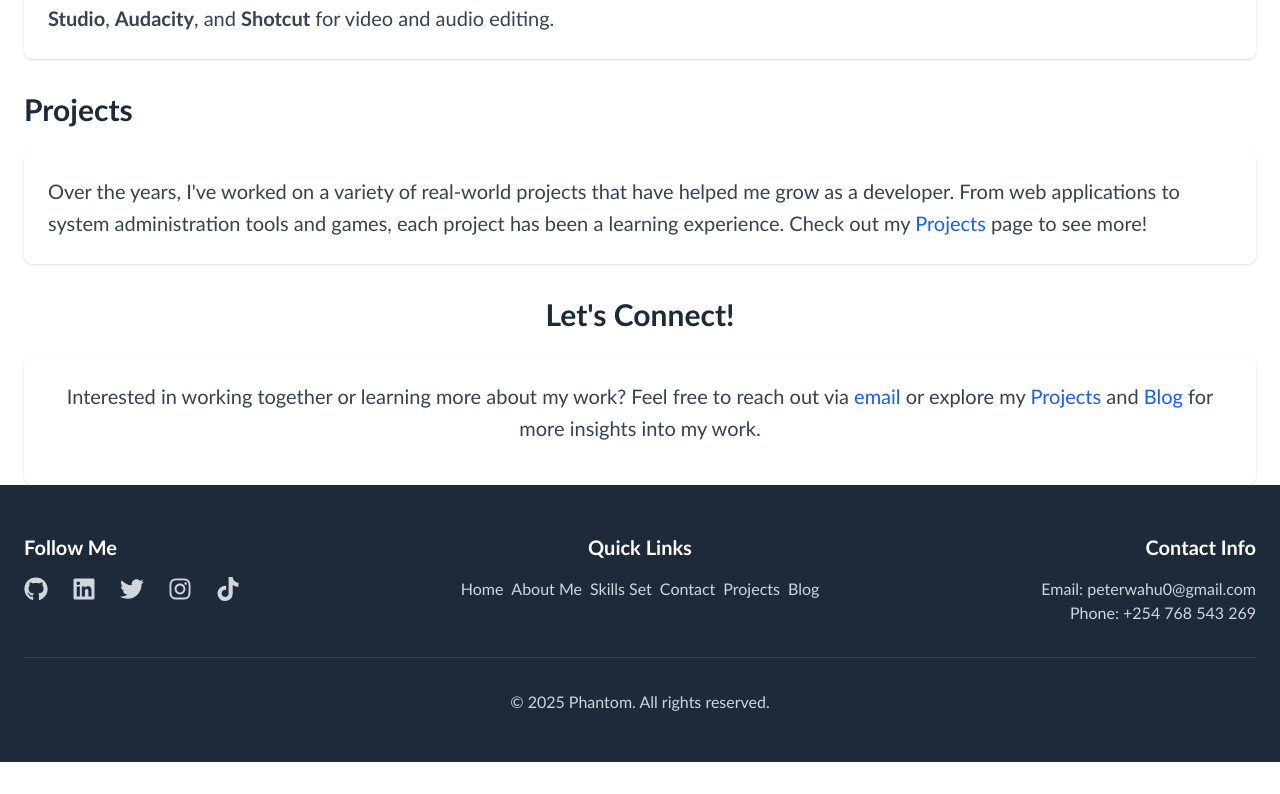
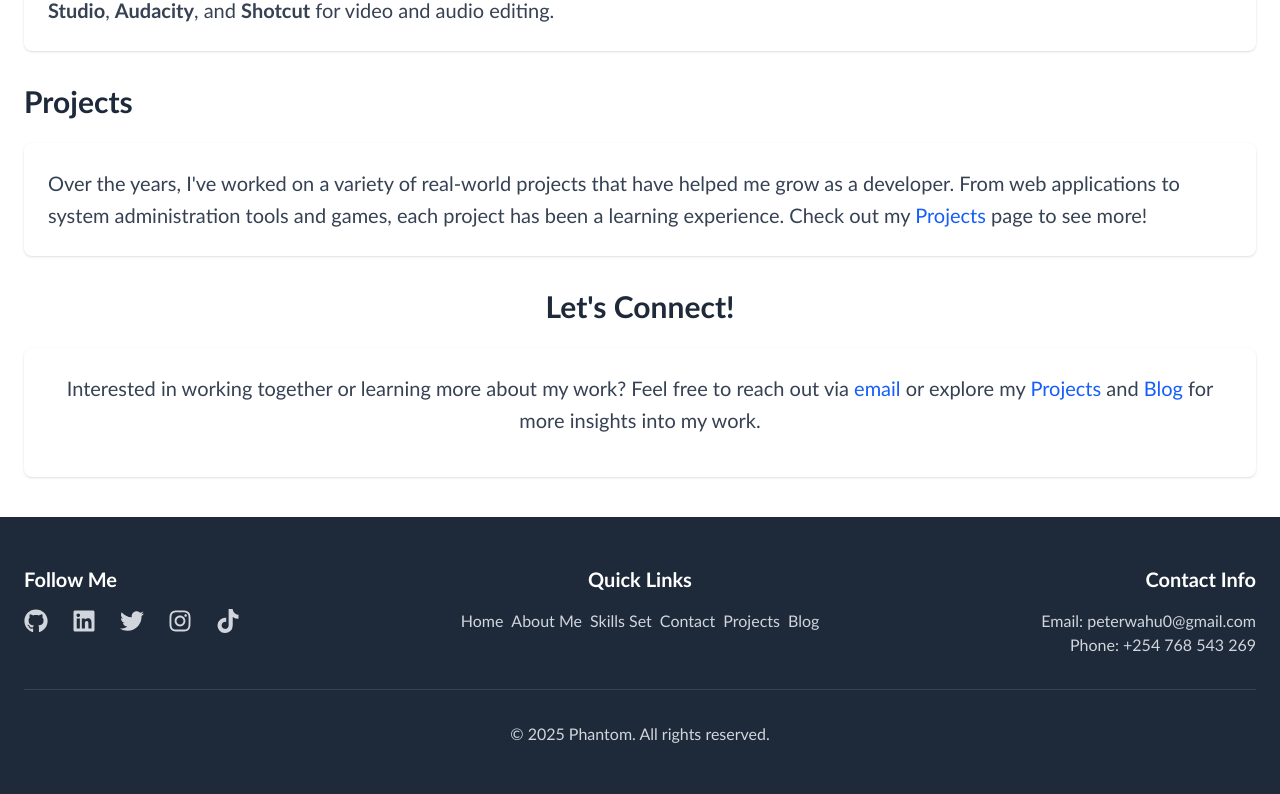
Before and after one commit to Pe-te-r/portfolio, a React (Vite) app: page /about in a window 1280 px wide. Shown: the part 2292-3086 px from the top of the page. Before the commit the page ends 3054 px from the top, so only its background shows below. Built offline with nearby package versions, Linux system fonts and the light colour scheme.

Commit message:
more layout

```diff
--- a/src/App.tsx
+++ b/src/App.tsx
@@ -5,14 +5,16 @@ import SkillsSection from "./pages/home/SkillsSection";
 import About from "./pages/About";
 import ContactPage from "./pages/Contact";
 import ProjectsPage from "./pages/projects/Projects";
-import BlogPage from "./pages/Blogs";
-import Footer from "./components/Footer";
+import BlogPage from "./pages/blogs/Blogs";
+import Layout from "./components/Layout";
 
 
 function App() {
   return (
     <>
       <Navbar />
+      <Layout>
+
       <Routes>
 
         <Route path="/" element={<Home />} />
@@ -22,7 +24,7 @@ function App() {
         <Route path="/projects" element={<ProjectsPage />} />
         <Route path="/blogs" element={<BlogPage />} />
       </Routes>
-      <Footer/>
+      </Layout>
     </>
   );
 }
--- a/src/components/Footer.tsx
+++ b/src/components/Footer.tsx
@@ -5,7 +5,7 @@ import { socialMediaLinks, navLinks } from "../links.tsx";
 
 const Footer: React.FC = () => {
   return (
-    <footer className="bg-gray-800 text-white py-12">
+    <footer className="bg-gray-800 text-white py-12 mt-10">
       <div className="container mx-auto px-6">
         {/* Footer Content */}
         <div className="grid grid-cols-1 md:grid-cols-3 gap-8">
--- /dev/null
+++ b/src/components/Layout.tsx
@@ -0,0 +1,13 @@
+import React from "react";
+import Footer from "./Footer";
+
+const Layout: React.FC<{ children: React.ReactNode }> = ({ children }) => {
+  return (
+    <div className="min-h-screen mt-18 grid grid-rows-[1fr_auto]">
+      <main>{children}</main>
+      <Footer />
+    </div>
+  );
+};
+
+export default Layout;
--- a/src/links.tsx
+++ b/src/links.tsx
@@ -31,6 +31,8 @@ export const socialMediaLinks = [
 
 
 
+
+
   export const navLinks = [
     { name: "Home", path: "/" },
     { name: "About Me", path: "/about" },
--- a/src/pages/About.tsx
+++ b/src/pages/About.tsx
@@ -24,7 +24,7 @@ const itemVariants = {
 const AboutMe: React.FC = () => {
   return (
     <motion.div
-      className="container mx-auto px-6 pt-25 font-inter"
+      className="container mx-auto px-6 mt-5 font-inter"
       initial="hidden"
       animate="visible"
       variants={containerVariants}
--- a/src/pages/Contact.tsx
+++ b/src/pages/Contact.tsx
@@ -1,6 +1,6 @@
 import React, { useState } from "react";
 import { motion } from "framer-motion";
-import { FaGithub, FaLinkedin, FaTwitter, FaInstagram, FaTiktok } from "react-icons/fa";
+import { socialMediaLinks } from "../links";
 
 const ContactPage: React.FC = () => {
   const [formData, setFormData] = useState({
@@ -22,36 +22,6 @@ const ContactPage: React.FC = () => {
     console.log("Form Data Submitted:", formData);
     alert("Form submitted! Check the console for details.");
   };
-
-  // Social media links
-  const socialMediaLinks = [
-    {
-      name: "GitHub",
-      icon: <FaGithub className="w-6 h-6" />,
-      link: "https://github.com/yourusername",
-    },
-    {
-      name: "LinkedIn",
-      icon: <FaLinkedin className="w-6 h-6" />,
-      link: "https://linkedin.com/in/yourusername",
-    },
-    {
-      name: "Twitter",
-      icon: <FaTwitter className="w-6 h-6" />,
-      link: "https://twitter.com/yourusername",
-    },
-    {
-      name: "Instagram",
-      icon: <FaInstagram className="w-6 h-6" />,
-      link: "https://instagram.com/yourusername",
-    },
-    {
-      name: "TikTok",
-      icon: <FaTiktok className="w-6 h-6" />,
-      link: "https://tiktok.com/@yourusername",
-    },
-  ];
-
   return (
     <div className="min-h-screen flex items-center justify-center bg-gradient-to-r from-blue-50 to-purple-50 py-12 px-4">
       {/* Form Container (60% width) */}
--- a/src/pages/home/SkillsSection.tsx
+++ b/src/pages/home/SkillsSection.tsx
@@ -46,7 +46,7 @@ const SkillsSection: React.FC = () => {
   return (
     <motion.div
       id="skills"
-      className="py-20 px-4 bg-gray-50"
+      className="pt-7 px-4 bg-gray-50"
       initial="hidden"
       animate="visible"
       variants={containerVariants}
--- a/src/pages/projects/Projects.tsx
+++ b/src/pages/projects/Projects.tsx
@@ -41,7 +41,7 @@ const ProjectsPage: React.FC = () => {
 
   return (
     <motion.div
-      className="container mx-auto px-6 pt-25 font-inter"
+      className="container mx-auto px-6 mt-5 font-inter"
       initial="hidden"
       animate="visible"
       variants={containerVariants}
```
Also changed, not shown: src/pages/blogs/Blogs.tsx (renamed from src/pages/Blogs.tsx).
